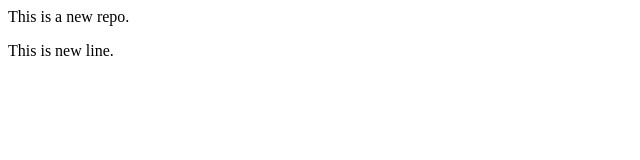
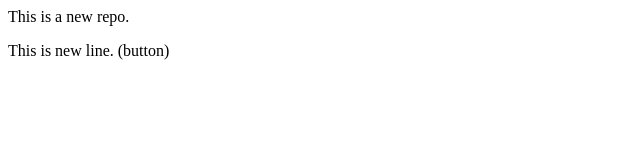
Before and after one commit to DEVRAJ2906/localRepo, a plain HTML site: page index.html in a window 1280 px wide. Shown: the full height of the page, 0-640 px from the left. Drawn offline with Linux system fonts and the light colour scheme.

```diff
--- a/index.html
+++ b/index.html
@@ -1,2 +1,2 @@
 <p>This is a new repo.</p>
-<p>This is new line.</p>
+<p>This is new line. (button)</p>
```
